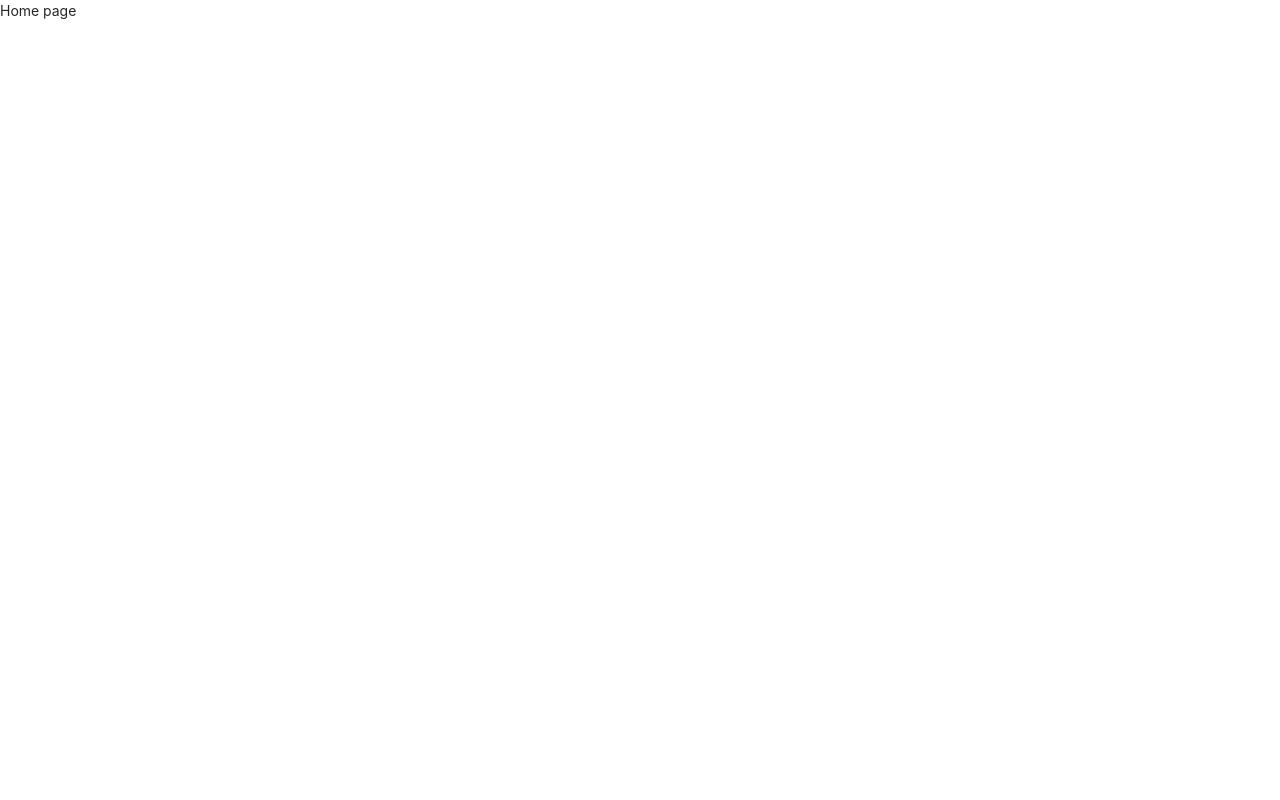
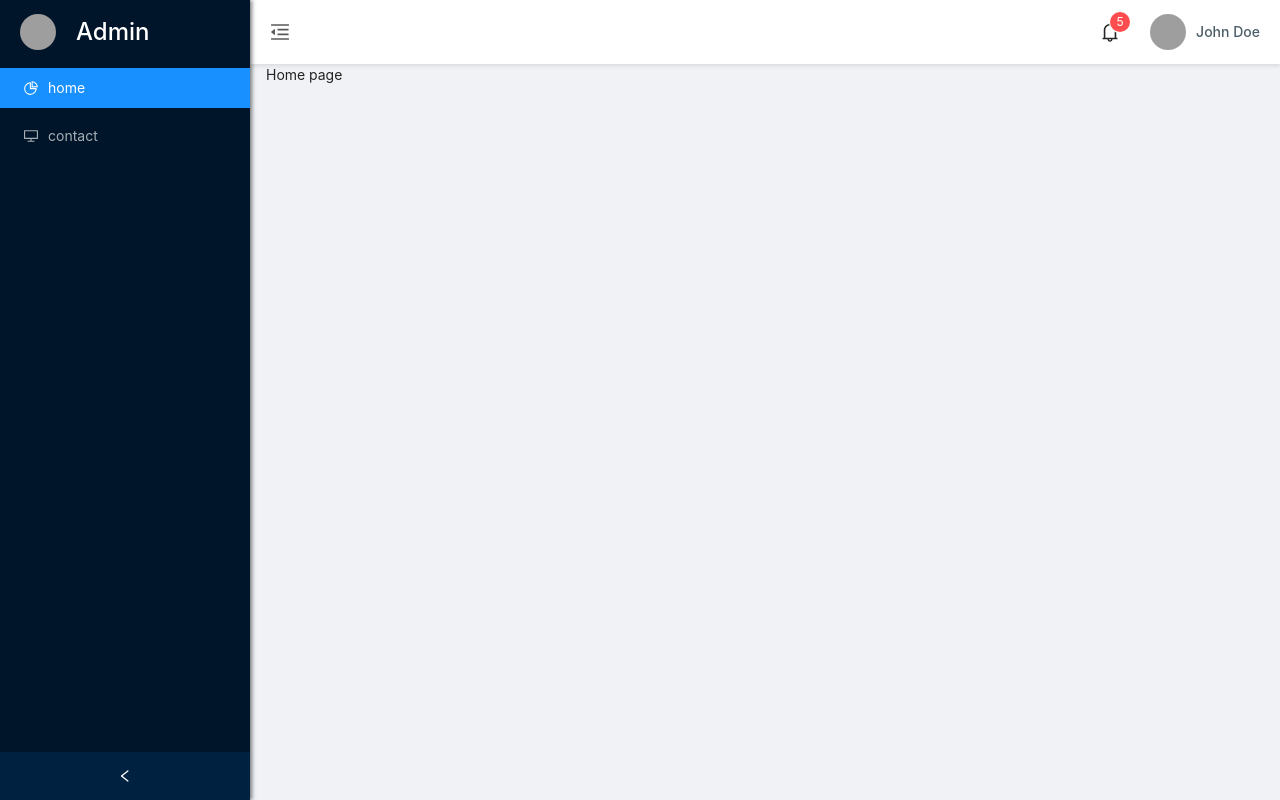
Before and after one commit to oybek1024/zarplata_company_admin, a React (Create React App) app: page / in a window 1280 px wide. Built offline with nearby package versions, Linux system fonts and the light colour scheme; grey boxes are pictures that could not be loaded.

Commit message:
fix routes

```diff
--- a/src/App.js
+++ b/src/App.js
@@ -1,6 +1,6 @@
 import React, { Suspense } from 'react'
 import { PersistGate } from 'redux-persist/integration/react'
-import { BrowserRouter } from 'react-router-dom'
+import { BrowserRouter, Route } from 'react-router-dom'
 // import { store } from './services/store'
 // import {useTranslation} from "react-i18next";
 import { useSelector } from 'react-redux'
@@ -9,14 +9,12 @@
 import Routes from './routes/routes'
 // import Preloader from './components/preloader/preloader'
 import MainLayout from './layouts/MainLayout'
-import UserLayout from './layouts/UserLayout'
-
-
+import Login from './pages/Login/Login'
 
 function App() {
-  const token =
-    JSON.parse(localStorage.getItem('user')) &&
-    JSON.parse(localStorage.getItem('user'))['access_token']
+  //   const token =
+  //     JSON.parse(localStorage.getItem('user')) &&
+  //     JSON.parse(localStorage.getItem('user'))['access_token']
   const isLoad = useSelector((state) => state.auth.isLoading)
   console.log('loading => ', isLoad)
   return (
@@ -25,15 +23,10 @@
         <Suspense fallback={<Loader />}>
           {isLoad ? <Loader /> : undefined}
           <BrowserRouter>
-            {token ? (
-              <MainLayout>
-                <Routes />
-              </MainLayout>
-            ) : (
-              <UserLayout>
-                <Routes />
-              </UserLayout>
-            )}
+            <Route path='/login' exact component={Login} />
+            <MainLayout>
+              <Routes />
+            </MainLayout>
           </BrowserRouter>
         </Suspense>
       </div>
```
